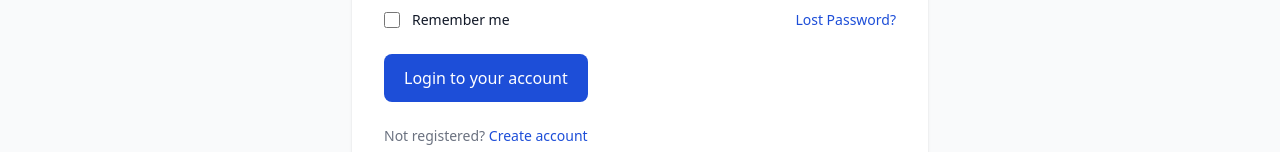
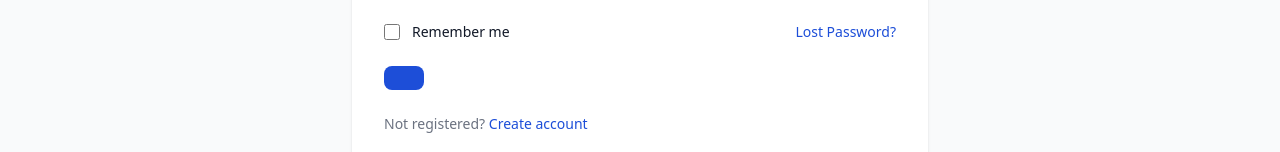
Before and after one commit to mattpanyor/thames-trust, a React (Vite) app: page /login in a window 1280 px wide. Shown: the part 552-704 px from the top of the page. Built offline with nearby package versions, Linux system fonts and the light colour scheme.

Commit message:
Updated Button components to handle different states - isPending and isDisabled

```diff
--- a/src/components/elements/Button.jsx
+++ b/src/components/elements/Button.jsx
@@ -1,16 +1,26 @@
+import { AnimatedSpinnerIcon } from 'src/components/SVGs';
 import cn from 'src/utils/twMerge.js';
 
-export function Button({ btnType, btnText, className, onClick }) {
+export function Button({ btnType, btnTxt, value, className, onClick, isPending, isDisabled }) {
   return (
     <>
       <button
+        value={value}
+        disabled={isDisabled}
         onClick={onClick}
         type={btnType}
         className={cn(
           `w-full rounded-lg bg-blue-700 px-5 py-3 text-center text-base font-medium text-white hover:bg-blue-800 focus:ring-4 focus:ring-blue-300 dark:bg-blue-600 dark:hover:bg-blue-700 dark:focus:ring-blue-800 sm:w-auto`,
-          className
+          className,
+          {
+            'me-2 inline-flex items-center': isPending
+          },
+          {
+            'cursor-not-allowed bg-gray-400 dark:bg-gray-500': isDisabled
+          }
         )}>
-        {btnText}
+        {isPending && <AnimatedSpinnerIcon />}
+        {btnTxt}
       </button>
     </>
   );
```
